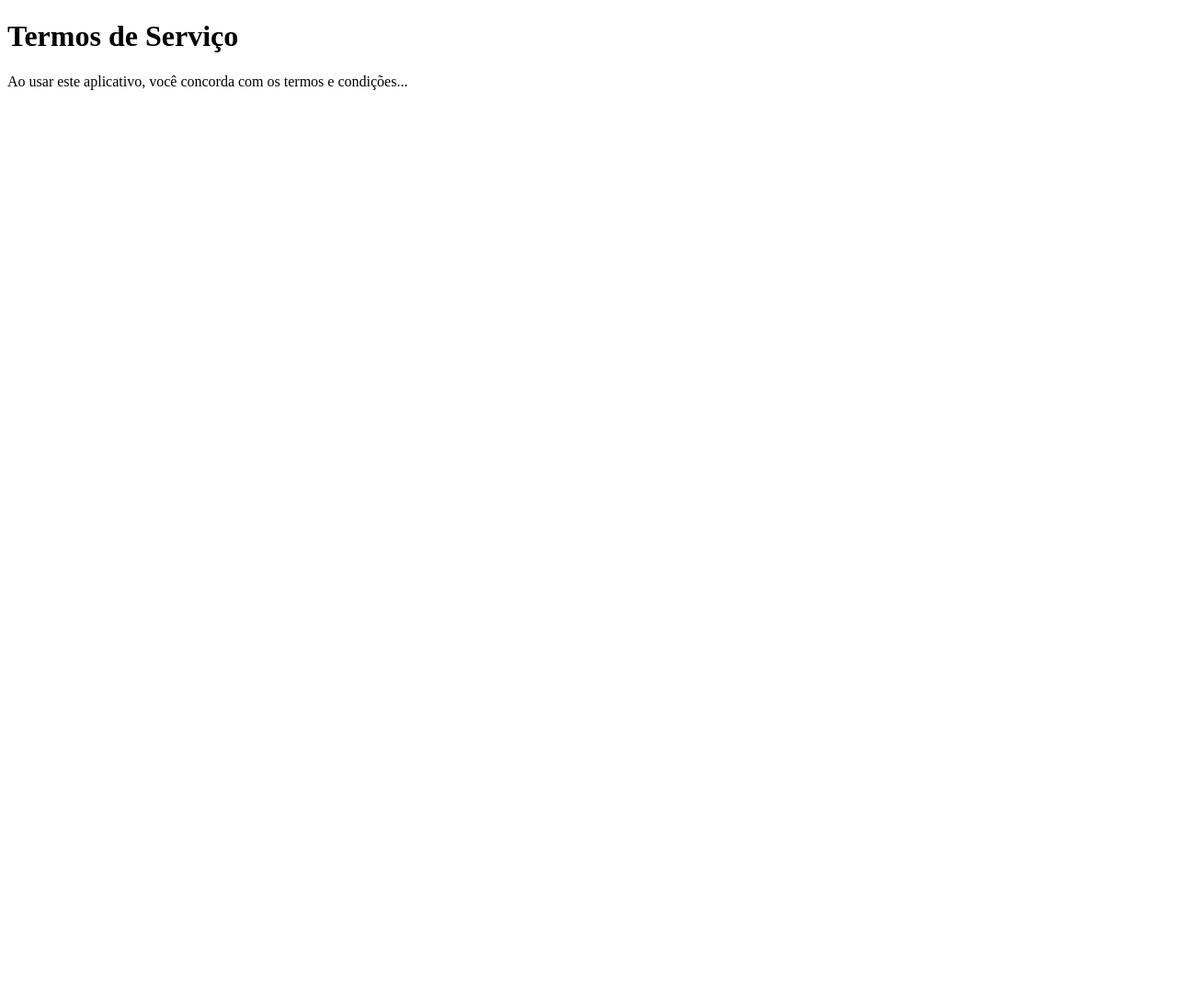
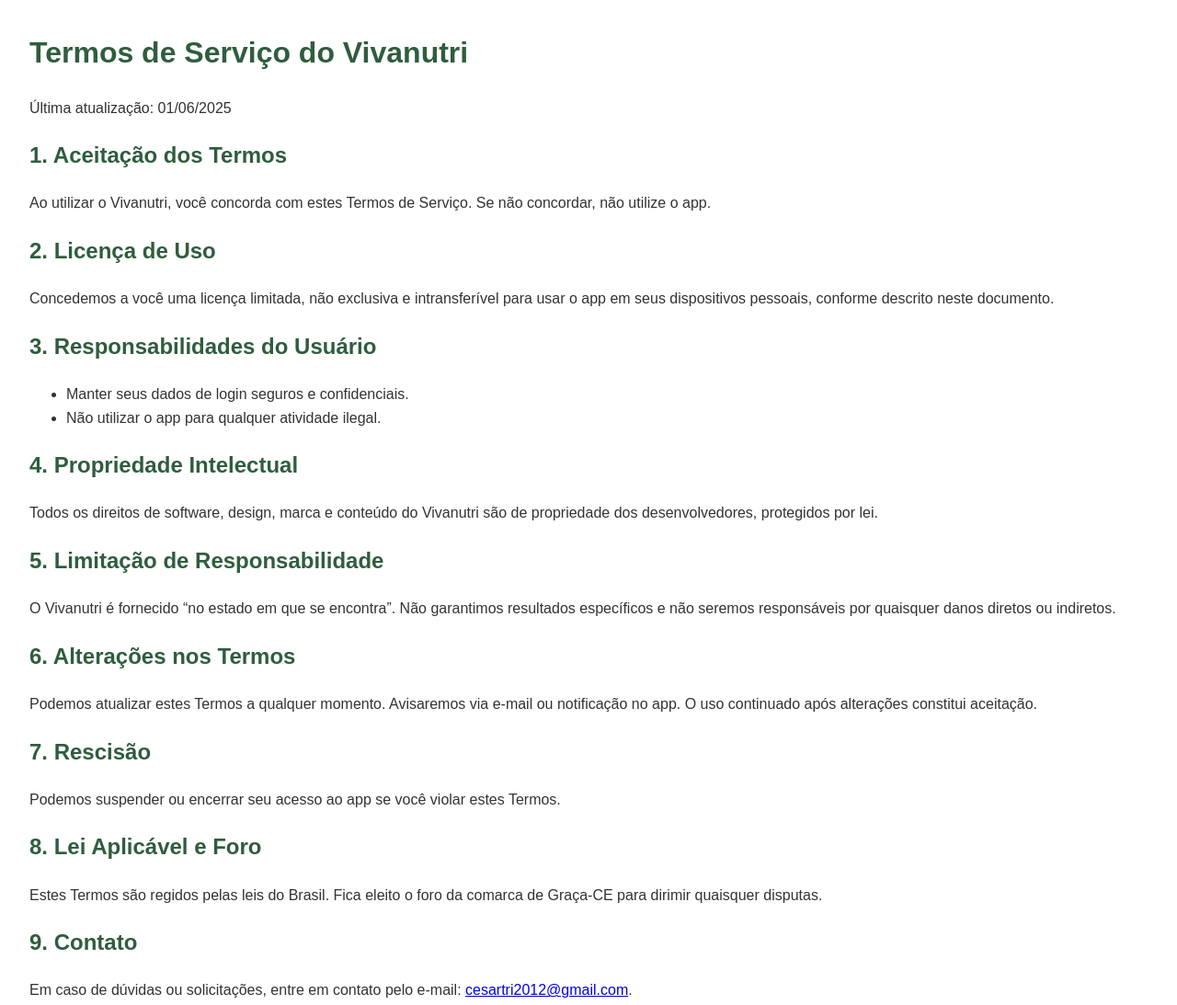
Before and after one commit to cesarauugusto/vivanutri, a plain HTML site: page docs/tos.html in a window 1280 px wide. Shown: the whole page at 92% size. Before the commit the page ends 800 px from the top, so only its background shows below. Drawn offline with Linux system fonts and the light colour scheme.

Commit message:
Update tos.html

```diff
--- a/docs/tos.html
+++ b/docs/tos.html
@@ -4,9 +4,45 @@
   <meta charset="UTF-8"/>
   <meta name="viewport" content="width=device-width,initial-scale=1"/>
   <title>Termos de Serviço – Vivanutri</title>
+  <style>
+    body { font-family: sans-serif; margin: 2rem; line-height: 1.6; }
+    h1, h2 { color: #2F5D3E; }
+    p, li { color: #333; }
+  </style>
 </head>
 <body>
-  <h1>Termos de Serviço</h1>
-  <p>Ao usar este aplicativo, você concorda com os termos e condições...</p>
+  <h1>Termos de Serviço do Vivanutri</h1>
+
+  <p>Última atualização: 01/06/2025</p>
+
+  <h2>1. Aceitação dos Termos</h2>
+  <p>Ao utilizar o Vivanutri, você concorda com estes Termos de Serviço. Se não concordar, não utilize o app.</p>
+
+  <h2>2. Licença de Uso</h2>
+  <p>Concedemos a você uma licença limitada, não exclusiva e intransferível para usar o app em seus dispositivos pessoais, conforme descrito neste documento.</p>
+
+  <h2>3. Responsabilidades do Usuário</h2>
+  <ul>
+    <li>Manter seus dados de login seguros e confidenciais.</li>
+    <li>Não utilizar o app para qualquer atividade ilegal.</li>
+  </ul>
+
+  <h2>4. Propriedade Intelectual</h2>
+  <p>Todos os direitos de software, design, marca e conteúdo do Vivanutri são de propriedade dos desenvolvedores, protegidos por lei.</p>
+
+  <h2>5. Limitação de Responsabilidade</h2>
+  <p>O Vivanutri é fornecido “no estado em que se encontra”. Não garantimos resultados específicos e não seremos responsáveis por quaisquer danos diretos ou indiretos.</p>
+
+  <h2>6. Alterações nos Termos</h2>
+  <p>Podemos atualizar estes Termos a qualquer momento. Avisaremos via e-mail ou notificação no app. O uso continuado após alterações constitui aceitação.</p>
+
+  <h2>7. Rescisão</h2>
+  <p>Podemos suspender ou encerrar seu acesso ao app se você violar estes Termos.</p>
+
+  <h2>8. Lei Aplicável e Foro</h2>
+  <p>Estes Termos são regidos pelas leis do Brasil. Fica eleito o foro da comarca de Graça-CE para dirimir quaisquer disputas.</p>
+
+  <h2>9. Contato</h2>
+  <p>Em caso de dúvidas ou solicitações, entre em contato pelo e-mail: <a href="mailto:cesartri2012@gmail.com">cesartri2012@gmail.com</a>.</p>
 </body>
 </html>
```
